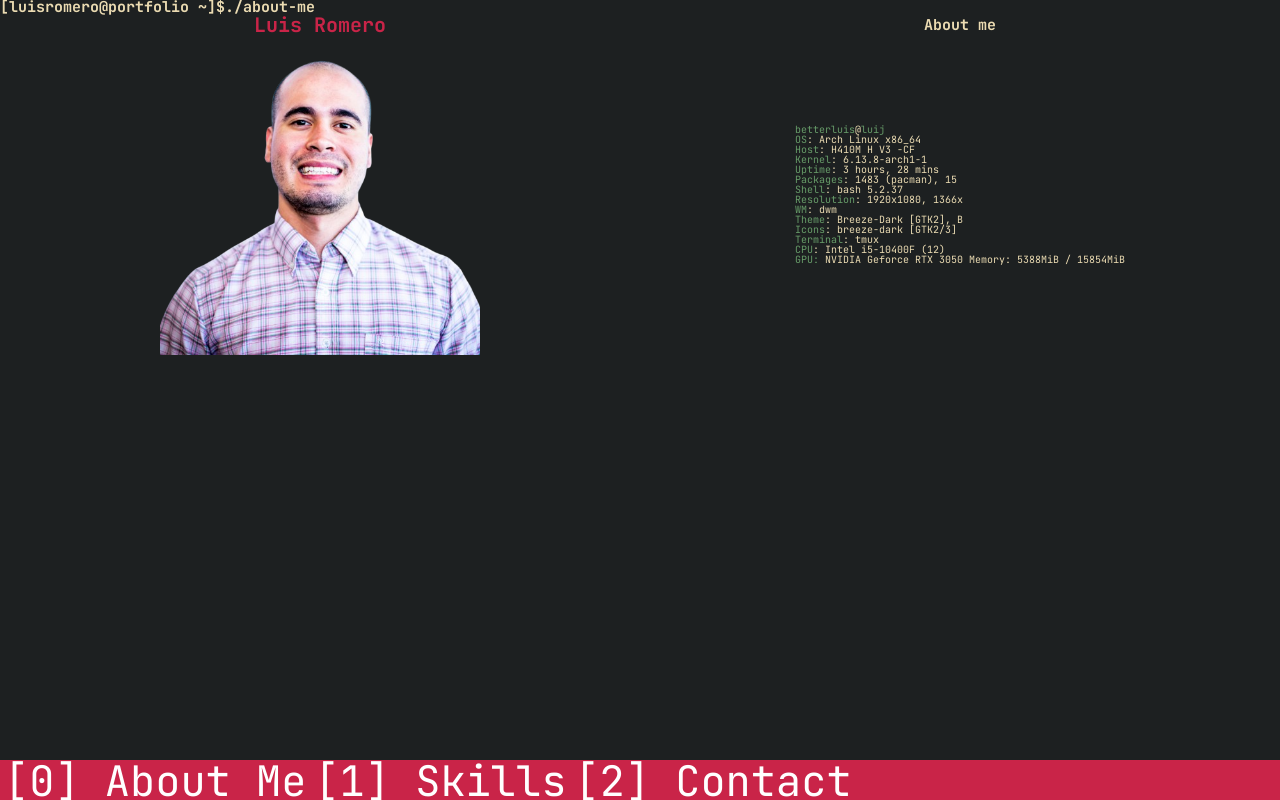
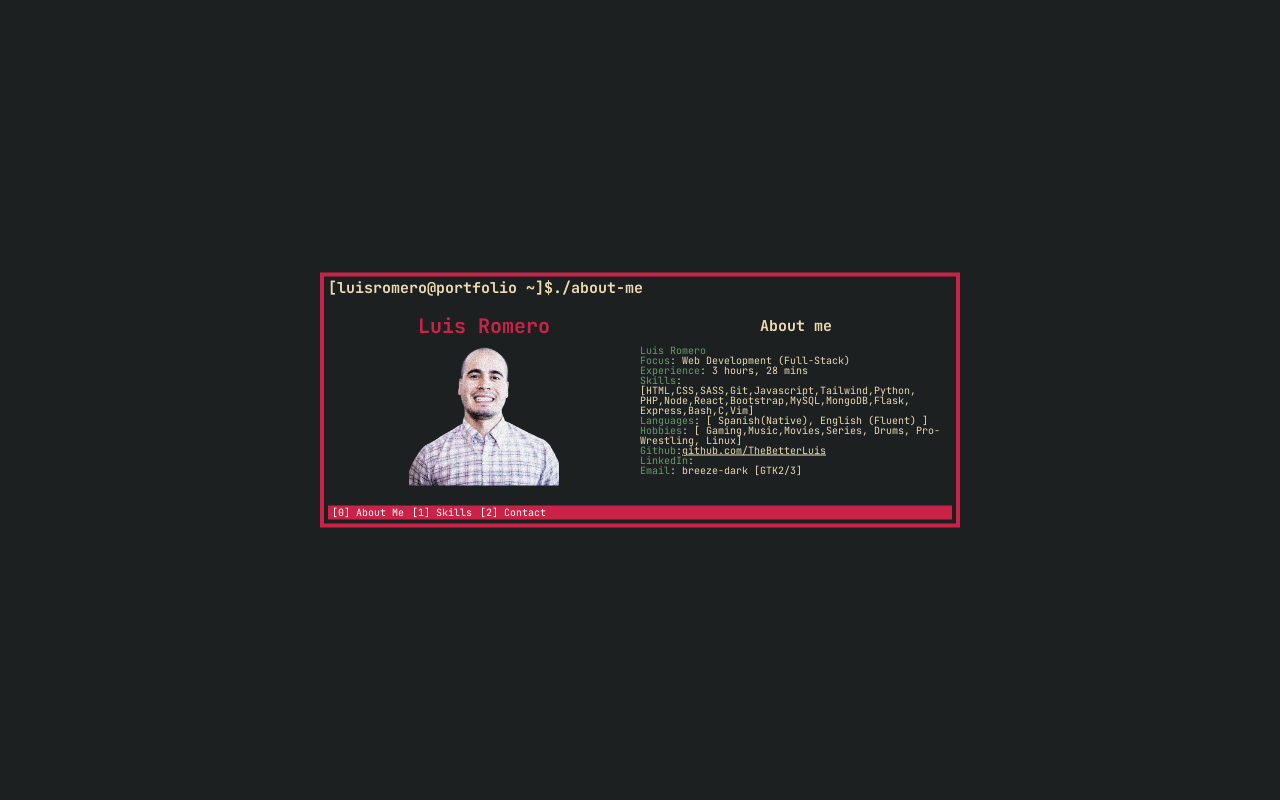
Before and after one commit to TheBetterLuis/portfolio, a plain HTML site: page index.html in a window 1280 px wide. Drawn offline with Linux system fonts and the light colour scheme.

Commit message:
looking better

```diff
--- a/index.html
+++ b/index.html
@@ -21,37 +21,35 @@
       <div id="about-me">
         <h1>Luis Romero</h1>
         <h2>About me</h2>
-        <img src="profile-nobg.png" alt="Picture Of Luis Romero" />
+        <img src="ww.png" alt="Picture Of Luis Romero" />
         <div>
           <p>
-            <span class="test"> betterluis</span>@<span class="test">luij</span>
+            <span class="test"> Luis Romero</span>
             <br />
-            <span class="test"> OS</span>: Arch Linux x86_64
+            <span class="test"> Focus</span>: Web Development (Full-Stack)
             <br />
-            <span class="test"> Host</span>: H410M H V3 -CF
+            <span class="test"> Experience</span>: 3 hours, 28 mins
             <br />
-            <span class="test"> Kernel</span>: 6.13.8-arch1-1
+            <span class="test"> Skills</span>:
+            [HTML,CSS,SASS,Git,Javascript,Tailwind,Python,
+            PHP,Node,React,Bootstrap,MySQL,MongoDB,Flask, Express,Bash,C,Vim]
             <br />
-            <span class="test"> Uptime</span>: 3 hours, 28 mins
+            <span class="test"> Languages</span>: [ Spanish(Native), English
+            (Fluent) ]
             <br />
-            <span class="test"> Packages</span>: 1483 (pacman), 15
+            <span class="test"> Hobbies</span>: [ Gaming,Music,Movies,Series,
+            Drums, Pro-Wrestling, Linux]
             <br />
-            <span class="test"> Shell</span>: bash 5.2.37
+            <span class="test"> Github</span>:<a
+              href="https://www.github.com/TheBetterLuis"
+              class="link"
+              >github.com/TheBetterLuis</a
+            >
+
             <br />
-            <span class="test"> Resolution</span>: 1920x1080, 1366x
+            <span class="test"> LinkedIn</span>:
             <br />
-            <span class="test"> WM</span>: dwm
-            <br />
-            <span class="test"> Theme</span>: Breeze-Dark [GTK2], B
-            <br />
-            <span class="test"> Icons</span>: breeze-dark [GTK2/3]
-            <br />
-            <span class="test"> Terminal</span>: tmux
-            <br />
-            <span class="test"> CPU</span>: Intel i5-10400F (12)
-            <br />
-            <span class="test"> GPU:</span> NVIDIA Geforce RTX 3050 Memory:
-            5388MiB / 15854MiB
+            <span class="test"> Email</span>: breeze-dark [GTK2/3]
             <br />
           </p>
         </div>
--- a/style.css
+++ b/style.css
@@ -22,33 +22,48 @@ body {
   color: #ebdbb2;
   line-height: 1;
   font-weight: 400;
+  display: grid;
+  grid-template-columns: 1fr;
+  position: fixed;
+  top: 50%;
+  left: 50%;
+  transform: translate(-50%, -50%);
+  border: 4px solid #c92448;
+  padding: 4px;
 }
 
 header {
   display: flex;
+  margin-bottom: 20px;
 }
 
 footer {
   background-color: #c92448;
   display: flex;
-  position: fixed;
-  bottom: 0;
-  left: 0;
   width: 100%;
 }
 
 a {
   text-decoration: none;
 }
+a {
+  color: inherit;
+}
+
+.link {
+  text-decoration: underline;
+}
 
 footer {
-  height: 5vh;
+  display: flex;
+  justify-content: start;
+  align-items: center;
 }
 
 footer a {
   color: #fff;
   padding-inline: 4px;
-  font-size: 42px;
+  padding-block: 2px;
 }
 
 .selected {
@@ -56,11 +71,11 @@ footer a {
 }
 
 main {
-  height: 400px;
+  margin-bottom: 20px;
 }
 
 img {
-  height: 320px;
+  width: 150px;
 }
 
 #about-me {
```
Also changed, not shown: profile-nobg.png (deleted), profilePicTerm.webp (deleted), ww.png (added).
